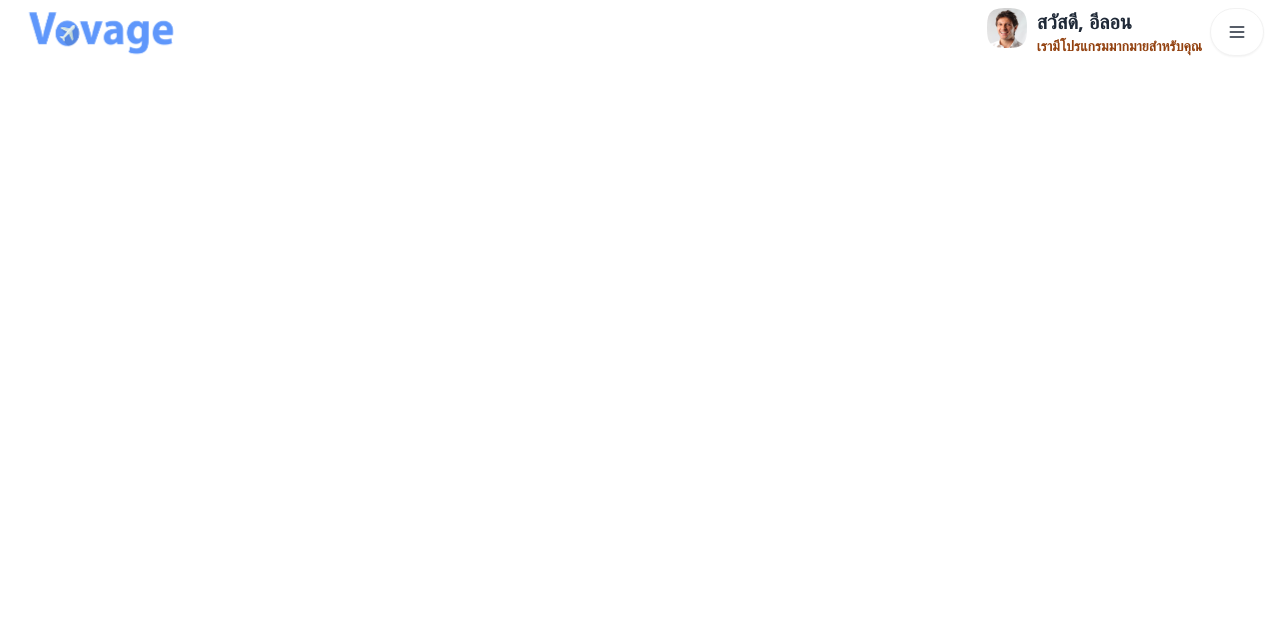
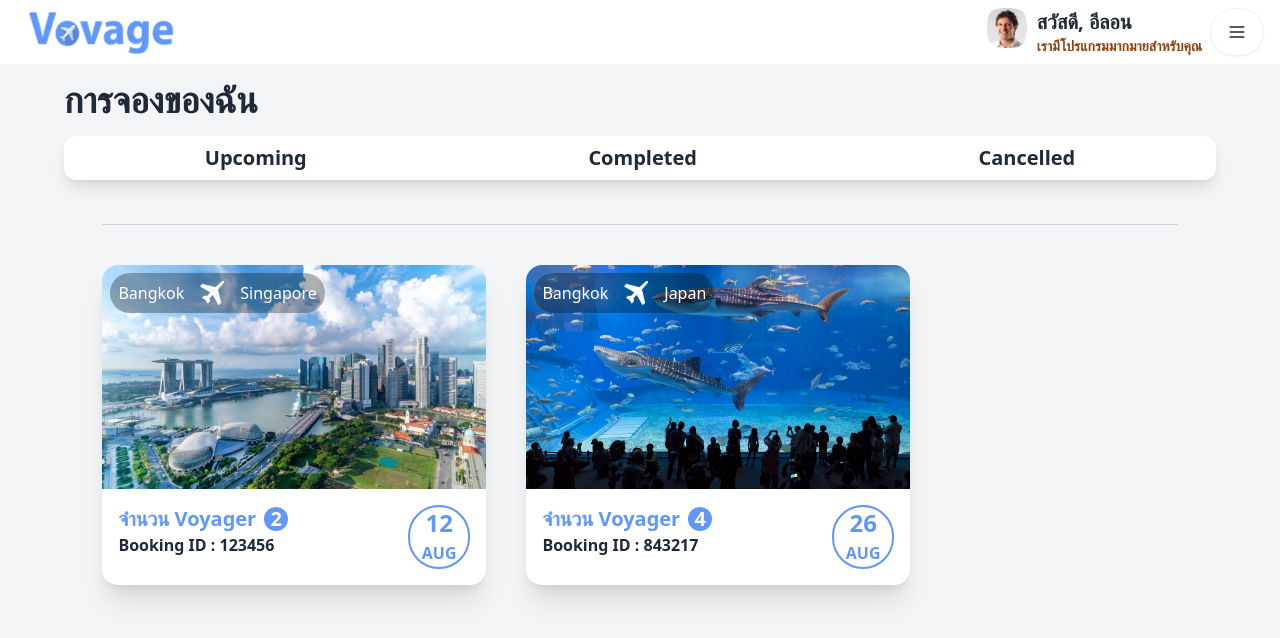
Before and after one commit to patb-github/voyage-app-mern, a React (Vite) app: page /mytrips in a window 1280 px wide. Shown: the top 638 px of the page. Built offline with nearby package versions, Linux system fonts and the light colour scheme.

Commit message:
add MyTrips page

```diff
--- a/src/components/Layout.jsx
+++ b/src/components/Layout.jsx
@@ -9,6 +9,7 @@ import Cart from './Cart';
 import UserProvider from './UserProvider';
 import Payment from './Payment';
 import PaymentSuccess from './PaymentSuccess';
+import MyTrips from './MyTrips';
 
 const Layout = () => {
   return (
@@ -24,6 +25,7 @@ const Layout = () => {
           <Route path="/cart" element={<Cart />} />
           <Route path="/paymentSuccess" element={<PaymentSuccess />} />
           <Route path="/payment" element={<Payment />} />
+          <Route path="/mytrips" element={<MyTrips />} />
         </Routes>
       </UserProvider>
     </BrowserRouter>
--- /dev/null
+++ b/src/components/MyTrips.jsx
@@ -0,0 +1,104 @@
+import React, { useState, useContext, useEffect, useCallback, useMemo } from 'react';
+
+function MyTrips() {
+  return (
+    <section
+      className="md:bg-gray-100 md:pb-80"
+    >
+    {/* md:my-12 md:mx-12 md:rounded-3xl h-[93vh] md:h-[80vh] */}
+      <div className="hidden md:flex md:justify-start">
+        <p className="text-4xl font-extrabold py-4 pl-[5%]">การจองของฉัน</p>
+      </div>
+      <ul
+        className="menu menu-horizontal bg-white font-bold shadow-lg text-xl
+                   md:w-[90%] md:rounded-xl
+                   p-0 [&_li>*]:rounded-none flex m-auto"
+        // className="menu menu-horizontal w-full justify-between font-bold shadow-lg text-xl"
+      >
+        <li className="hover:text-[#5F97FB] flex-grow flex items-center ">
+          <a>Upcoming</a>
+        </li>
+        <li className="hover:text-[#5F97FB] flex-grow flex items-center">
+          <a >Completed</a>
+        </li>
+        <li className="hover:text-[#5F97FB] flex-grow flex items-center">
+          <a>Cancelled</a>
+        </li>
+      </ul>
+
+      {/* Card Section */}
+      <div
+        className="flex justify-center flex-wrap
+                   md:gap-10 md:justify-start md:mx-[8%] md:mt-11
+                   md:border-t md:border-gray-300"
+      >
+        {/* Card 1 */}
+        <a href="#" className="card w-96 h-80 mt-10 shadow-xl relative bg-white">
+          <figure>
+            <img src="/destination/singapore.jpg" alt="singapore" />
+            <div
+              className="absolute top-2 left-2 text-white bg-black bg-opacity-30 p-2 rounded-full flex"
+            >
+              <p>Bangkok</p>
+              <img src="/plane.png" className="w-6 mx-4" alt="" />
+              <p>Singapore</p>
+            </div>
+          </figure>
+          <div className="card-body flex-row h-24 px-4 py-4">
+            <div className="mr-8 w-64">
+              <h2 className="card-title text-[#5F97FB]">
+                จำนวน Voyager
+                <div
+                  className="badge badge-secondary rounded-full w-6 h-6 font-bold bg-[#5F97FB] text-xl border-0"
+                >
+                  2
+                </div>
+              </h2>
+              <h2 className="text-l font-bold">Booking ID : 123456</h2>
+            </div>
+            <div
+              className="rounded-full w-16 h-16 border-solid border-[#5F97FB] border-2 font-bold flex flex-col items-center justify-center text-[#5F97FB]"
+            >
+              <p className="text-2xl">12</p>
+              <p>AUG</p>
+            </div>
+          </div>
+        </a>
+        {/* Card 2 */}
+        <a href="#" className="card w-96 h-80 mt-10 shadow-xl relative bg-white">
+          <figure>
+            <img src="/destination/aquarium.jpg" alt="singapore" />
+            <div
+              className="absolute top-2 left-2 text-white bg-black bg-opacity-30 p-2 rounded-full flex"
+            >
+              <p>Bangkok</p>
+              <img src="/plane.png" className="w-6 mx-4" alt="" />
+              <p>Japan</p>
+            </div>
+          </figure>
+          <div className="card-body flex-row h-24 px-4 py-4">
+            <div className="mr-8 w-64">
+              <h2 className="card-title text-[#5F97FB]">
+                จำนวน Voyager
+                <div
+                  className="badge badge-secondary rounded-full w-6 h-6 font-bold bg-[#5F97FB] text-xl border-0"
+                >
+                  4
+                </div>
+              </h2>
+              <h2 className="text-l font-bold">Booking ID : 843217</h2>
+            </div>
+            <div
+              className="rounded-full w-16 h-16 border-solid border-[#5F97FB] border-2 font-bold flex flex-col items-center justify-center text-[#5F97FB]"
+            >
+              <p className="text-2xl">26</p>
+              <p>AUG</p>
+            </div>
+          </div>
+        </a>
+      </div>
+    </section>
+  )
+}
+
+export default MyTrips;
```
